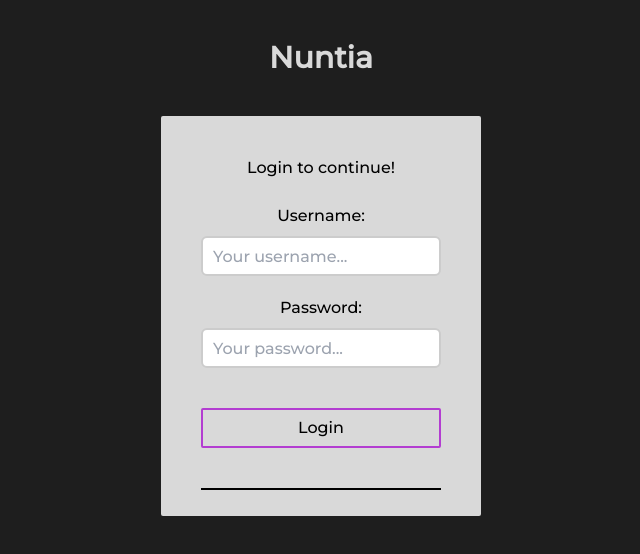
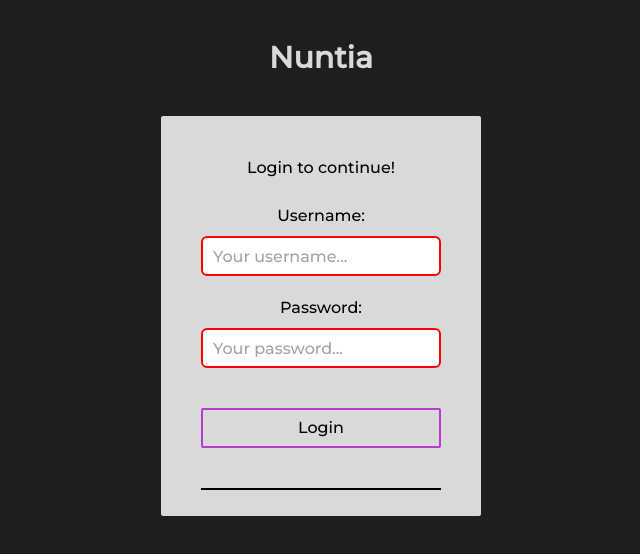
Before and after one commit to 1yne/nuntia, a SvelteKit app: page /login in a window 1280 px wide. Shown: the top 554 px of the page, without its empty margins (319-959 px from the left). Built offline with nearby package versions, Linux system fonts and the light colour scheme.

Commit message:
Simplified the validation process in /login and other changes

```diff
--- a/src/routes/(frontPage)/login/+page.svelte
+++ b/src/routes/(frontPage)/login/+page.svelte
@@ -1,15 +1,13 @@
 <script>
 	import { goto } from '$app/navigation';
-	let usernameValue = "", usernameError, passwordValue = "", passwordError;
+	let usernameValue = '',
+		usernameError,
+		passwordValue = '',
+		passwordError;
+  $: usernameValid = usernameValue.length === 0
+  $: passwordValid = passwordValue.length === 0
 	function login() {
-    if (usernameValue.length === 0 || passwordValue.length === 0) {
-      return
-    }
 		goto('/dashboard');
-	}
-  function inputChanged(e) {
-    usernameValue.length === 0 ? usernameError = "Please enter a username!" : usernameError = null
-    passwordValue.length === 0 ? passwordError = "Please enter a password!" : passwordError = null
 	}
 </script>
 
@@ -18,8 +16,7 @@
 </svelte:head>
 
 <h1 class="font-bold text-3xl text-white my-10" align="center">Nuntia</h1>
-
-<div class="w-1/4 bg-white mx-auto h-[50vh] rounded-sm p-10" align="center">
+<div align="center" class="w-[20rem] bg-white mx-auto h-[50vh] rounded-sm p-10">
 	<form on:submit|preventDefault={login}>
 		<p align="center" class="mb-6 mt-0">Login to continue!</p>
 		<label for="username">Username: </label>
@@ -29,10 +26,9 @@
 				id="username"
 				class="w-full rounded-md px-2.5 mb-5 h-[5vh] mt-2"
 				placeholder="Your username..."
-        autocomplete="off"
 				required
 				bind:value={usernameValue}
-          on:blur={inputChanged}
+        class:invalid="{usernameValid}"
 			/>
 		</div>
 		<label for="password">Password: </label>
@@ -44,13 +40,13 @@
 				placeholder="Your password..."
 				required
 				bind:value={passwordValue}
-          on:blur={inputChanged}
+        class:invalid="{passwordValid}"
+        autocomplete
 			/>
 		</div>
 		<button
 			class="w-full my-10 h-10 rounded-sm border-2 border-solid border-purple hover:bg-purple transition-all duration-150 ease-in"
-        type="submit"
-      >Login</button
+			type="submit">Login</button
 		>
 		<hr class="border-[0.25px] border-solid border-black" />
 	</form>
@@ -61,23 +57,12 @@
 	* {
 		font-family: 'Montserrat', sans-serif;
 	}
-	input[type='text'] {
+	input {
 		border: 2px solid #ccc;
 		outline: none;
 		transition: 0.5s;
 	}
-  input[type='password'] {
-		border: 2px solid #ccc;
-		outline: none;
-		transition: 0.5s;
-	}
-	input[type='text']:focus {
-		border: 2px solid #b33dd1;
-	}
-  input[type='password']:focus {
-		border: 2px solid #b33dd1;
-	}
-	.input-container[data-error] input {
+	.invalid {
 		border-color: red;
 	}
 </style>
```
Lines whose indentation alone changed are shown as unchanged.
